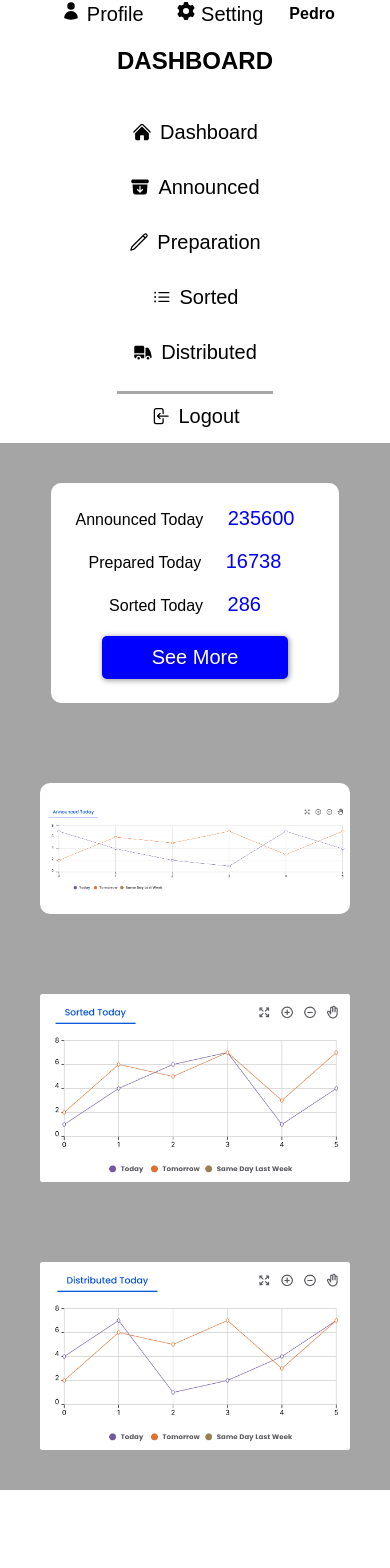
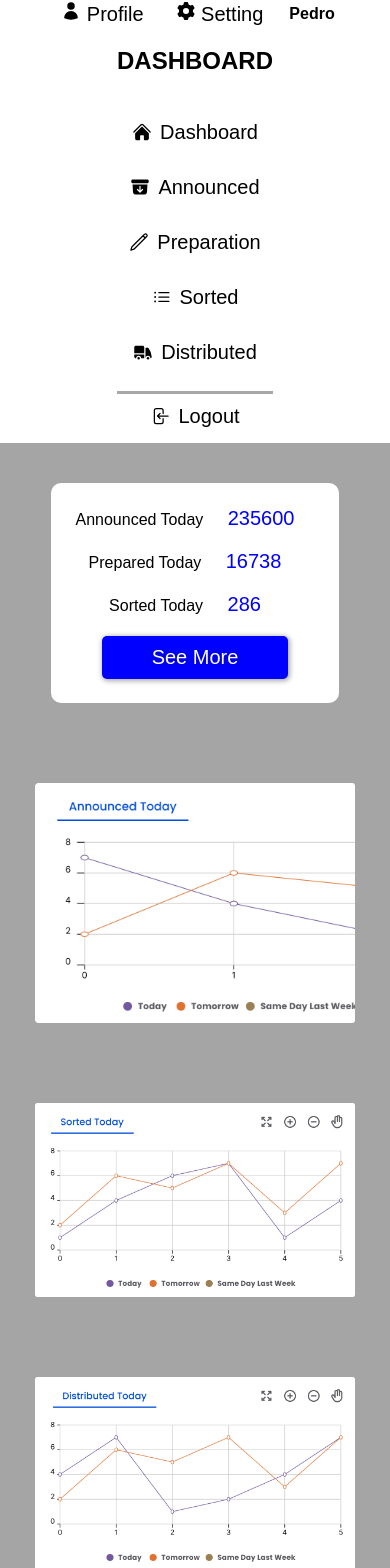
Before and after one commit to pedrojovanuzzi/curso_de_css_app, a React (Create React App) app: page /aula5 in a window 390 px wide. Shown: the top 1568 px of the page. Before the commit the page ends 1490 px from the top, so only its background shows below. Built offline with nearby package versions, Linux system fonts and the light colour scheme; a web font is replaced by a local one.

Commit message:
Responsivel Aula 5

```diff
--- a/src/components/Aula5/style.module.css
+++ b/src/components/Aula5/style.module.css
@@ -126,7 +126,7 @@
 
 .announcedTodayWrapper {
   grid-column: 1 / -1;
-  background-color: rgb(255, 255, 255);
+
   border-radius: 10px;
   text-align: start;
   display: flex;
@@ -135,7 +135,7 @@
 }
 
 .distributedTodayWrapper {
-  background-color: rgb(255, 255, 255);
+
 
   text-align: start;
   display: flex;
@@ -146,7 +146,7 @@
 }
 
 .sortedTodayWrapper {
-  background-color: rgb(255, 255, 255);
+
   text-align: start;
   display: flex;
   align-items: center;
@@ -158,6 +158,7 @@
 .announcedTodayWrapper > img {
   justify-self: center;
   align-items: center;
+
 }
 
 .distributedTodayWrapper > img {
@@ -172,7 +173,7 @@
 
 
 
-@media screen and (width < 1400px) {
+@media screen and (width <= 1400px) {
   .body{
     display: flex;
     justify-content: center;
@@ -186,7 +187,7 @@
     justify-content: center;
     align-items: center;
     flex-direction: column;
-
+    width: 100%;
   }
 
 
@@ -215,11 +216,57 @@
   padding: 0.5em 2.5em;
 }
 
-.imgFull{
-
-
-  padding: 20px;
+.announcedTodayWrapper {
+  margin: auto 2em;
 
 }
 
+.imgFull{
+  width: 5em;
+
 }
+
+
+.distributedTodayWrapper {
+  justify-self: center;
+  width: 30em;
+  align-items: center;
+}
+
+.sortedTodayWrapper {
+  justify-self: center;
+  align-items: center;
+  width: 30em;
+}
+
+}
+
+
+@media screen and (width <= 742px) {
+
+  .announcedTodayWrapper {
+    width: 20em;
+    padding: 0px;
+
+  }
+
+  .imgFull{
+    object-fit: cover;
+    object-position: left;
+    border-radius: 3px;
+    height: 15em;
+  }
+
+  .distributedTodayWrapper {
+    justify-self: center;
+    width: 20em;
+    align-items: center;
+  }
+
+  .sortedTodayWrapper {
+    justify-self: center;
+    align-items: center;
+    width: 20em;
+    margin-bottom: 3em;
+  }
+}
```
